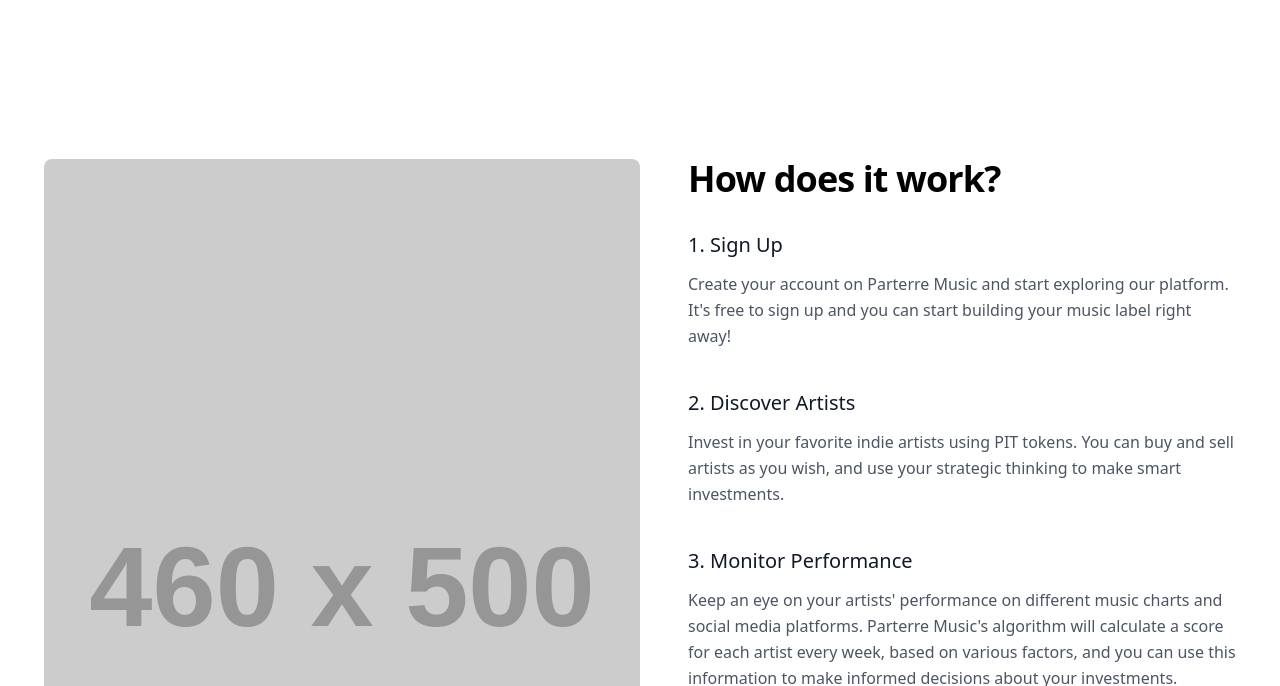
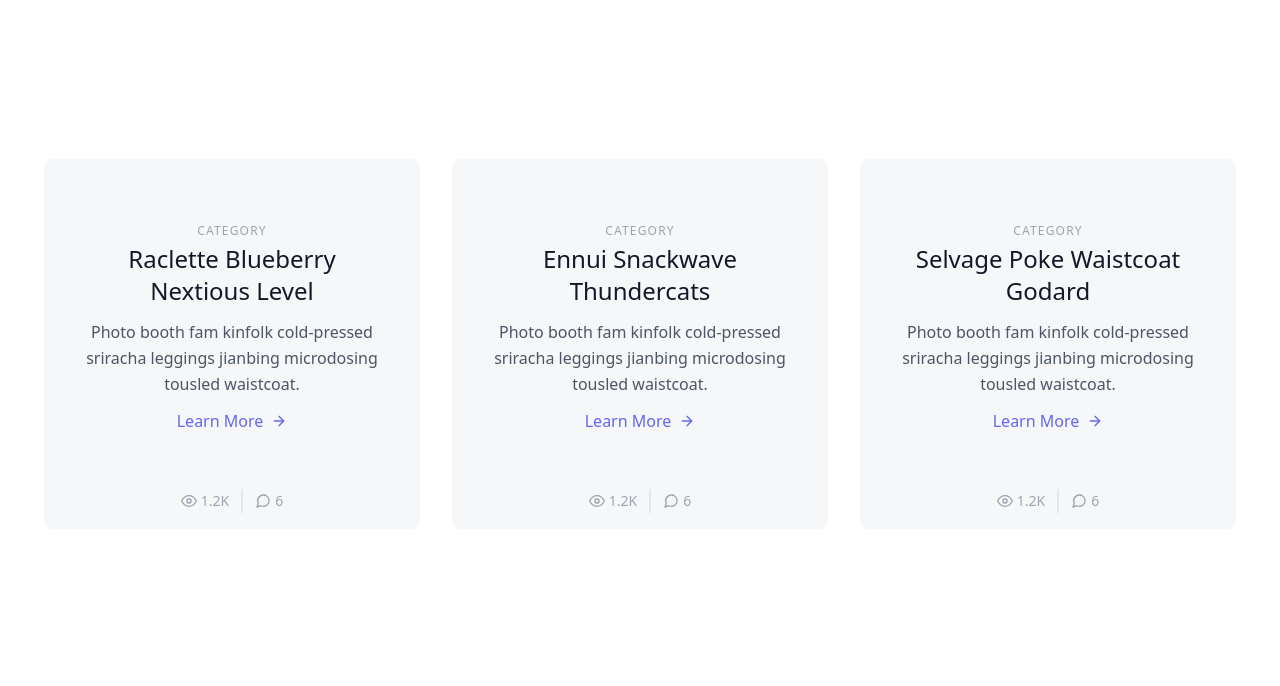
Before and after one commit to liuuuk311/parterre, a Django app: page / in a window 1280 px wide. Shown: the part 463-1149 px from the top of the page. Run offline with Django 4.2, Linux system fonts and the light colour scheme; grey boxes labelled with a size stand in for pictures from a placeholder-image service; parts of the project's set-up code (start-up, migrations or seed data) failed here and were passed over; some libraries are stand-ins or nearby versions.

Commit message:
primo timido push di prova. added section on home. edited how it works.html and test.html

```diff
--- a/web/parterre/templates/parterre/partials/how_it_works.html
+++ b/web/parterre/templates/parterre/partials/how_it_works.html
@@ -1,57 +1,83 @@
 {% load i18n %}
-<section class="body-font" id="how-it-works">
-    <div class="container px-5 py-24 mx-auto flex flex-wrap">
-        <div class="lg:w-1/2 w-full mb-10 lg:mb-0 rounded-lg overflow-hidden">
-            <img alt="feature" class="object-cover object-center h-full w-full" src="https://dummyimage.com/460x500">
+<section class="text-gray-600 body-font">
+    <div class="container px-5 py-24 mx-auto">
+      <div class="flex flex-wrap -m-4">
+        <div class="p-4 lg:w-1/3">
+          <div class="h-full bg-gray-100 bg-opacity-75 px-8 pt-16 pb-24 rounded-lg overflow-hidden text-center relative">
+            <h2 class="tracking-widest text-xs title-font font-medium text-gray-400 mb-1">CATEGORY</h2>
+            <h1 class="title-font sm:text-2xl text-xl font-medium text-gray-900 mb-3">Raclette Blueberry Nextious Level</h1>
+            <p class="leading-relaxed mb-3">Photo booth fam kinfolk cold-pressed sriracha leggings jianbing microdosing tousled waistcoat.</p>
+            <a class="text-indigo-500 inline-flex items-center">Learn More
+              <svg class="w-4 h-4 ml-2" viewBox="0 0 24 24" stroke="currentColor" stroke-width="2" fill="none" stroke-linecap="round" stroke-linejoin="round">
+                <path d="M5 12h14"></path>
+                <path d="M12 5l7 7-7 7"></path>
+              </svg>
+            </a>
+            <div class="text-center mt-2 leading-none flex justify-center absolute bottom-0 left-0 w-full py-4">
+              <span class="text-gray-400 mr-3 inline-flex items-center leading-none text-sm pr-3 py-1 border-r-2 border-gray-200">
+                <svg class="w-4 h-4 mr-1" stroke="currentColor" stroke-width="2" fill="none" stroke-linecap="round" stroke-linejoin="round" viewBox="0 0 24 24">
+                  <path d="M1 12s4-8 11-8 11 8 11 8-4 8-11 8-11-8-11-8z"></path>
+                  <circle cx="12" cy="12" r="3"></circle>
+                </svg>1.2K
+              </span>
+              <span class="text-gray-400 inline-flex items-center leading-none text-sm">
+                <svg class="w-4 h-4 mr-1" stroke="currentColor" stroke-width="2" fill="none" stroke-linecap="round" stroke-linejoin="round" viewBox="0 0 24 24">
+                  <path d="M21 11.5a8.38 8.38 0 01-.9 3.8 8.5 8.5 0 01-7.6 4.7 8.38 8.38 0 01-3.8-.9L3 21l1.9-5.7a8.38 8.38 0 01-.9-3.8 8.5 8.5 0 014.7-7.6 8.38 8.38 0 013.8-.9h.5a8.48 8.48 0 018 8v.5z"></path>
+                </svg>6
+              </span>
             </div>
-        <div class="flex flex-col flex-wrap -mb-10 lg:w-1/2 lg:pl-12 lg:text-left text-center">
-            <h2 class="max-w-2xl mb-4 text-2xl font-extrabold tracking-tight leading-none md:text-3xl xl:text-4xl dark:text-white">
-                {% translate "How does it work?" %}
-            </h2>
-            <div class="flex flex-col lg:items-start items-center text-gray-600">
-                <div class="flex-grow mt-4 mb-10">
-                    <h2 class="text-gray-900 text-xl title-font font-medium mb-3">
-                        1. {% translate "Sign Up" %}
-                    </h2>
-                    <p class="leading-relaxed text-base">
-                        {% translate "Create your account on Parterre Music and start exploring our platform. It's free to sign up and you can start building your music label right away!" %}
-                    </p>
           </div>
-
-                <div class="flex-grow mb-10">
-                    <h2 class="text-gray-900 text-xl title-font font-medium mb-3">
-                        2. {% translate "Discover Artists" %}
-                    </h2>
-                    <p class="leading-relaxed text-base">
-                        {% translate "Invest in your favorite indie artists using PIT tokens. You can buy and sell artists as you wish, and use your strategic thinking to make smart investments." %}
-                    </p>
         </div>
-
-                <div class="flex-grow mb-10">
-                    <h2 class="text-gray-900 text-xl title-font font-medium mb-3">
-                        3. {% translate "Monitor Performance" %}
-                    </h2>
-                    <p class="leading-relaxed text-base">
-                        {% translate "Keep an eye on your artists' performance on different music charts and social media platforms. Parterre Music's algorithm will calculate a score for each artist every week, based on various factors, and you can use this information to make informed decisions about your investments." %}
-                    </p>
+        <div class="p-4 lg:w-1/3">
+          <div class="h-full bg-gray-100 bg-opacity-75 px-8 pt-16 pb-24 rounded-lg overflow-hidden text-center relative">
+            <h2 class="tracking-widest text-xs title-font font-medium text-gray-400 mb-1">CATEGORY</h2>
+            <h1 class="title-font sm:text-2xl text-xl font-medium text-gray-900 mb-3">Ennui Snackwave Thundercats</h1>
+            <p class="leading-relaxed mb-3">Photo booth fam kinfolk cold-pressed sriracha leggings jianbing microdosing tousled waistcoat.</p>
+            <a class="text-indigo-500 inline-flex items-center">Learn More
+              <svg class="w-4 h-4 ml-2" viewBox="0 0 24 24" stroke="currentColor" stroke-width="2" fill="none" stroke-linecap="round" stroke-linejoin="round">
+                <path d="M5 12h14"></path>
+                <path d="M12 5l7 7-7 7"></path>
+              </svg>
+            </a>
+            <div class="text-center mt-2 leading-none flex justify-center absolute bottom-0 left-0 w-full py-4">
+              <span class="text-gray-400 mr-3 inline-flex items-center leading-none text-sm pr-3 py-1 border-r-2 border-gray-200">
+                <svg class="w-4 h-4 mr-1" stroke="currentColor" stroke-width="2" fill="none" stroke-linecap="round" stroke-linejoin="round" viewBox="0 0 24 24">
+                  <path d="M1 12s4-8 11-8 11 8 11 8-4 8-11 8-11-8-11-8z"></path>
+                  <circle cx="12" cy="12" r="3"></circle>
+                </svg>1.2K
+              </span>
+              <span class="text-gray-400 inline-flex items-center leading-none text-sm">
+                <svg class="w-4 h-4 mr-1" stroke="currentColor" stroke-width="2" fill="none" stroke-linecap="round" stroke-linejoin="round" viewBox="0 0 24 24">
+                  <path d="M21 11.5a8.38 8.38 0 01-.9 3.8 8.5 8.5 0 01-7.6 4.7 8.38 8.38 0 01-3.8-.9L3 21l1.9-5.7a8.38 8.38 0 01-.9-3.8 8.5 8.5 0 014.7-7.6 8.38 8.38 0 013.8-.9h.5a8.48 8.48 0 018 8v.5z"></path>
+                </svg>6
+              </span>
             </div>
-
-                <div class="flex-grow mb-10">
-                    <h2 class="text-gray-900 text-xl title-font font-medium mb-3">
-                        4. {% translate "Gain Rewards" %}
-                    </h2>
-                    <p class="leading-relaxed text-base">
-                        {% translate "As your artists gain popularity and rise up the charts, you'll earn rewards in the form of PIT tokens. These tokens can be used to buy more artists, or cashed out for real money." %}
-                    </p>
           </div>
-
-                <div class="flex-grow mb-10">
-                    <h2 class="text-gray-900 text-xl title-font font-medium mb-3">
-                        5. {% translate "Rise to the Top" %}
-                    </h2>
-                    <p class="leading-relaxed text-base">
-                        {% translate "With smart investments and a keen eye for talent, you can rise to the top of the music industry and become a leading music label owner. Parterre Music is the perfect platform for music enthusiasts and entrepreneurs looking to make their mark in the industry." %}
-                    </p>
+        </div>
+        <div class="p-4 lg:w-1/3">
+          <div class="h-full bg-gray-100 bg-opacity-75 px-8 pt-16 pb-24 rounded-lg overflow-hidden text-center relative">
+            <h2 class="tracking-widest text-xs title-font font-medium text-gray-400 mb-1">CATEGORY</h2>
+            <h1 class="title-font sm:text-2xl text-xl font-medium text-gray-900 mb-3">Selvage Poke Waistcoat Godard</h1>
+            <p class="leading-relaxed mb-3">Photo booth fam kinfolk cold-pressed sriracha leggings jianbing microdosing tousled waistcoat.</p>
+            <a class="text-indigo-500 inline-flex items-center">Learn More
+              <svg class="w-4 h-4 ml-2" viewBox="0 0 24 24" stroke="currentColor" stroke-width="2" fill="none" stroke-linecap="round" stroke-linejoin="round">
+                <path d="M5 12h14"></path>
+                <path d="M12 5l7 7-7 7"></path>
+              </svg>
+            </a>
+            <div class="text-center mt-2 leading-none flex justify-center absolute bottom-0 left-0 w-full py-4">
+              <span class="text-gray-400 mr-3 inline-flex items-center leading-none text-sm pr-3 py-1 border-r-2 border-gray-200">
+                <svg class="w-4 h-4 mr-1" stroke="currentColor" stroke-width="2" fill="none" stroke-linecap="round" stroke-linejoin="round" viewBox="0 0 24 24">
+                  <path d="M1 12s4-8 11-8 11 8 11 8-4 8-11 8-11-8-11-8z"></path>
+                  <circle cx="12" cy="12" r="3"></circle>
+                </svg>1.2K
+              </span>
+              <span class="text-gray-400 inline-flex items-center leading-none text-sm">
+                <svg class="w-4 h-4 mr-1" stroke="currentColor" stroke-width="2" fill="none" stroke-linecap="round" stroke-linejoin="round" viewBox="0 0 24 24">
+                  <path d="M21 11.5a8.38 8.38 0 01-.9 3.8 8.5 8.5 0 01-7.6 4.7 8.38 8.38 0 01-3.8-.9L3 21l1.9-5.7a8.38 8.38 0 01-.9-3.8 8.5 8.5 0 014.7-7.6 8.38 8.38 0 013.8-.9h.5a8.48 8.48 0 018 8v.5z"></path>
+                </svg>6
+              </span>
+            </div>
           </div>
         </div>
       </div>
```
Lines whose indentation alone changed are shown as unchanged.
